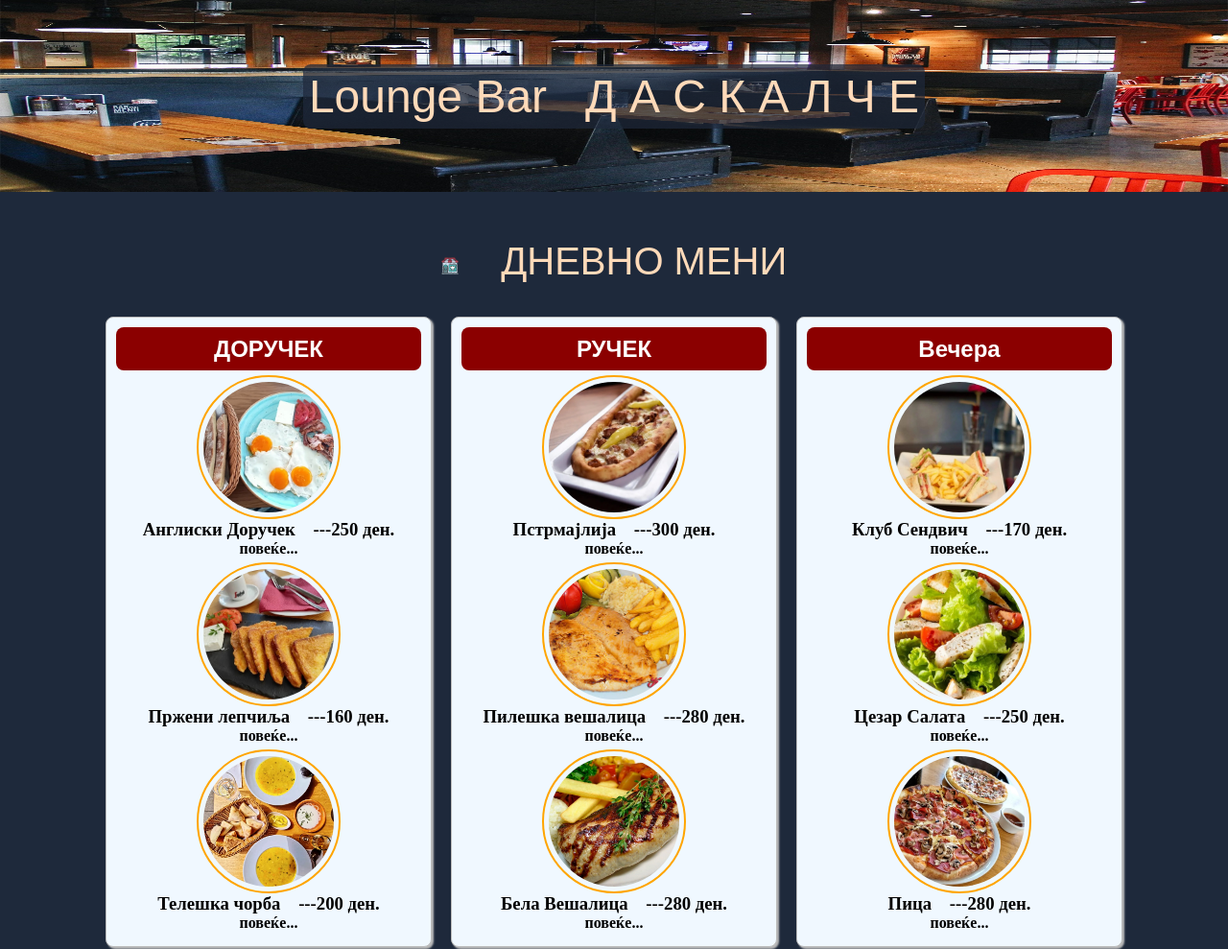
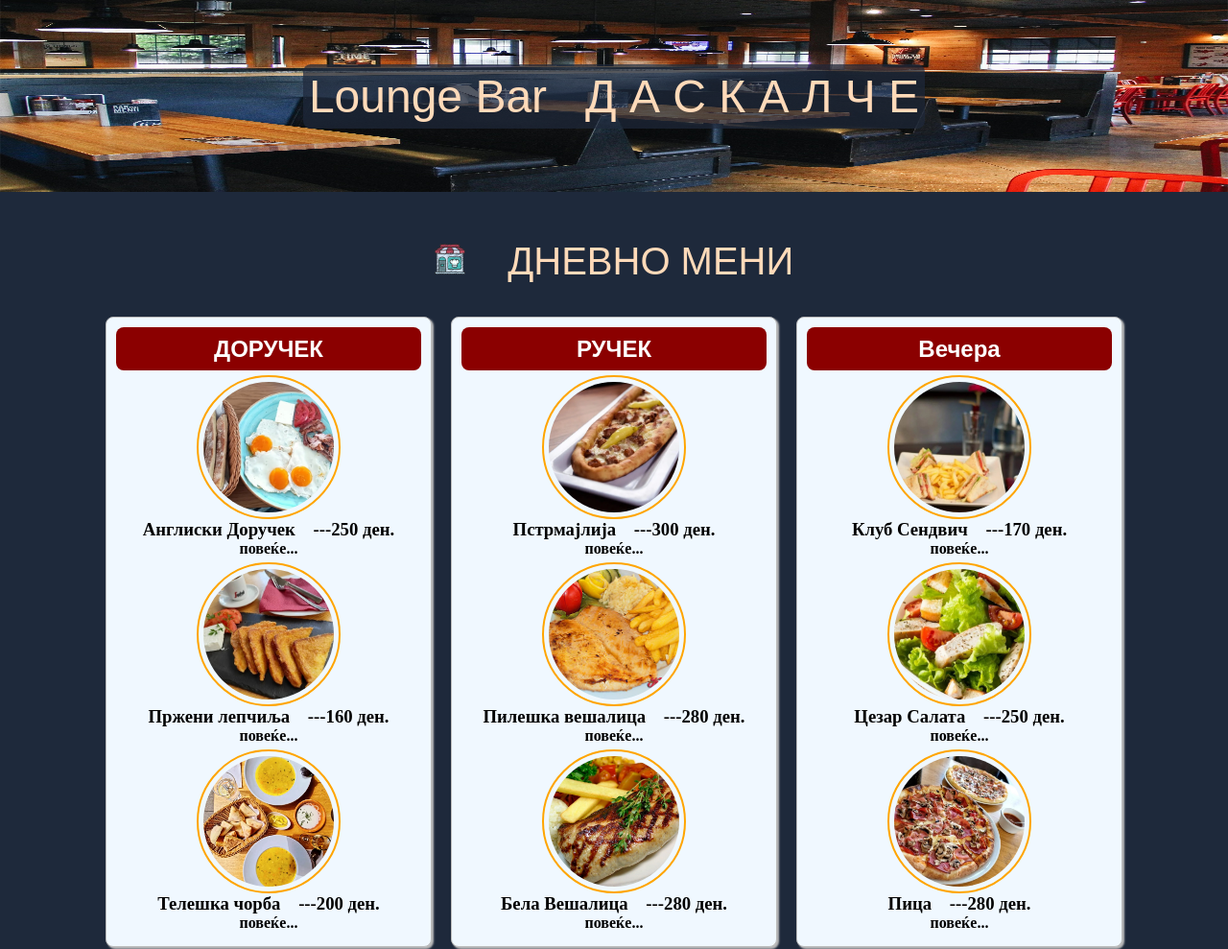
Before and after one commit to bojanstrkovski-21/daskalce, a plain HTML site: page index.html in a window 1280 px wide. Shown: the top 989 px of the page at 96% size. Drawn offline with Linux system fonts and the light colour scheme; files whose address does not match are found by name; a web font is replaced by a local one.

Commit message:
Update style.css

```diff
--- a/style.css
+++ b/style.css
@@ -63,8 +63,8 @@ body {
 }
 
 .icon-size {
-  height: 18px;
-  width: 18px;
+  height: 2rem;
+  width: 2rem;
 }
 
 #menu_row {
```
